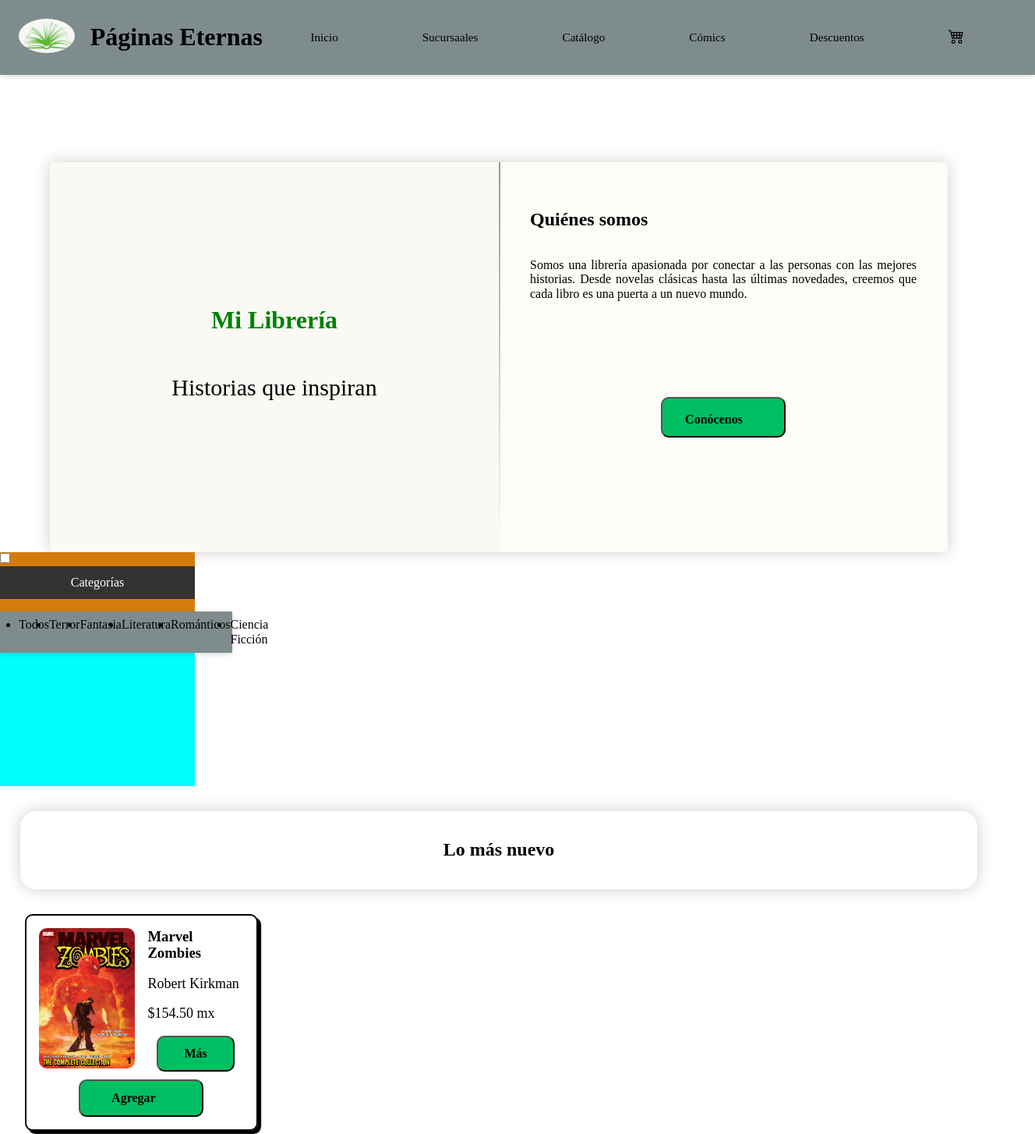
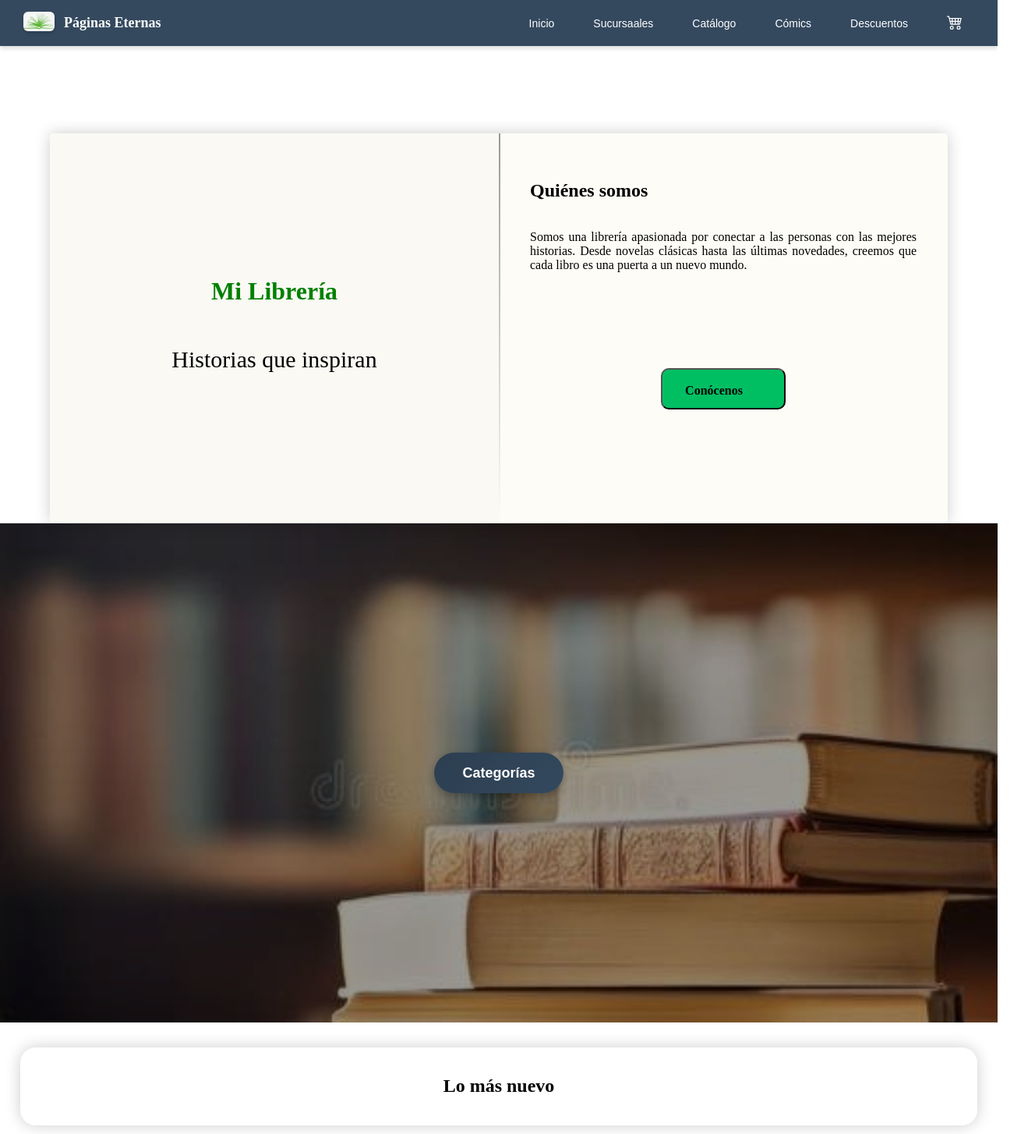
Before and after one commit to abreubrenda20/P-ginaLibreria, a website: page src/index.html in a window 1280 px wide. Shown: the top 1454 px of the page at 78% size, 1328 px wide, since content can reach past the window. Drawn offline with Linux system fonts and the light colour scheme.

Commit message:
Modifique la barra de navegación

```diff
--- a/src/index.html
+++ b/src/index.html
@@ -65,22 +65,24 @@
 
  <!-- Menú de las categorias  -->
  <section class="Categorias">
+  <div class="imagen de fondo ">
+    <img src="/P-ginaLibreria/img/biblioteca/librosapilados.jpg" alt="Fondo imagen">
+  </div>
+
   <div class="menu-container">
-
     <input type="checkbox" id="toggle">
-        <label for="toggle" class="menu-button"> Categorías </label>
+    <label for="toggle" class="menu-button">Categorías</label>
 
     <ul class="menu">
-        <li> Todos </li>
-        <li> Terror </li>
-        <li> Fantasia </li>
-        <li> Literatura</li>
-        <li> Románticos </li>
-        <li> Ciencia Ficción </li>
+      <li>Todos</li>
+      <li>Terror</li>
+      <li>Fantasía</li>
+      <li>Literatura</li>
+      <li>Románticos</li>
+      <li>Ciencia Ficción</li>
     </ul>
   </div>
 </section>
-
 
 
 
--- a/src/scss/layout/_Barradenavegacion.scss
+++ b/src/scss/layout/_Barradenavegacion.scss
@@ -2,41 +2,56 @@
 @use 'base/variables' as v;
 
 
-.menu{
-  background-color: #7f8c8d;
-  width: 100%;
-  //font-family: Georgia, 'Times New Roman', Times, serif;
-  padding: 0.5rem 1.5rem;
+.menu {
   display: flex;
-  flex-direction: row;
-  .cont-logo{
+  justify-content: space-between;
+  align-items: center;
+  padding: 10px 30px;
+  background: #34495e;
+  color: white;
+  box-shadow: 0 3px 6px rgba(0,0,0,0.15);
+
+  .cont-logo {
     display: flex;
-    flex-direction: row;
     align-items: center;
-    width: 28%;
+    gap: 12px;
+
+    .cont-image {
+      img {
+        width: 40px;
+        height: auto;
+        border-radius: 6px;
+        box-shadow: 0 2px 4px rgba(0,0,0,0.2);
+      }
+    }
+
+    h1 {
+      font-size: 18px;
+      margin: 0;
+    }
+  }
+
+  nav {
+    display: flex;
+    align-items: center;
     gap: 20px;
-    .cont-image{
-      width: 20%;
-      border-radius: 50%;
-      img{
-        width: 100%;
-        border-radius: 50%;
+
+    a {
+      color: white;
+      font-family: Arial, Helvetica, sans-serif;
+      font-size: 14px;
+      font-weight: 500;
+      text-decoration: none;
+      padding: 8px 15px;
+      border-radius: 50px;
+      transition: all 0.3s ease;
+
+      &:hover {
+         background: linear-gradient(135deg, #00bf63, #88bdbc);
+        color: white;
+        box-shadow: 0 3px 6px rgba(0,0,0,0.15);
+        transform: translateY(-2px);
       }
     }
   }
-  nav{
-    width: 68%;
-    display: flex;
-    flex-direction: row;
-    align-items: center;
-    justify-content: space-between;
-    a{
-      padding: 0.4rem 1rem;
-      font-weight: 500;
-      font-size: 0.95rem;
-    }
-  }
-
-  //z-index: 1000;
-  box-shadow: 0 2px 6px rgba(0,0,0,0.15);
 }
--- a/src/scss/layout/_MenúDeCategorias.scss
+++ b/src/scss/layout/_MenúDeCategorias.scss
@@ -1,24 +1,102 @@
+.Categorias {
+  position: relative;
+  display: flex;
+  flex-direction: column;
+  align-items: center;
+  justify-content: center;
+  height: 80vh;
+  font-family: Arial, Helvetica, sans-serif;
+  overflow: hidden;
 
-.Categorias {
-  width: 250px;
-  height: 300px;
-    background-color: aqua;
-}
+
+  .imagen.de.fondo {
+    position: absolute;
+    top: 0;
+    left: 0;
+    width: 100%;
+    height: 100%;
+    z-index: -1;
+
+    img {
+      width: 100%;
+      height: 100%;
+      object-fit: cover;
+      filter: brightness(0.6);
+    }
+  }
+
   .menu-container {
     position: relative;
-    width: 100%;
-    background-color: rgb(212, 123, 13);
-  }
+    text-align: center;
+    z-index: 1;
 
 
+    #toggle {
+      display: none;
+    }
 
 
+    .menu-button {
+      display: inline-block;
+      padding: 16px 36px;
+      background: linear-gradient(135deg, #2c3e50, #34495e);
+      color: #fff;
+      font-size: 18px;
+      font-weight: 600;
+      border-radius: 50px;
+      cursor: pointer;
+      box-shadow: 0 4px 12px rgba(0,0,0,0.3);
+      transition: all 0.3s ease;
 
-.menu-button {
-  display: block;
-  background: #333;
-  color: white;
-  padding: 12px;
-  text-align: center;
+      &:hover {
+        background: linear-gradient(135deg, #1a252f, #2c3e50);
+        transform: translateY(-3px);
+      }
+    }
 
+
+    .menu {
+      display: none;
+      list-style: none;
+      margin: 20px 0 0 0;
+      padding: 0;
+      background: #fff;
+      border-radius: 12px;
+      box-shadow: 0 6px 18px rgba(0,0,0,0.25);
+      min-width: 220px;
+      text-align: left;
+      overflow: hidden;
+
+      li {
+        padding: 14px 20px;
+        font-size: 16px;
+        color: #333;
+        cursor: pointer;
+        transition: all 0.3s ease;
+
+        &:hover {
+          background: #1abc9c;
+          color: #fff;
+        }
+      }
+    }
+
+
+    #toggle:checked ~ .menu {
+      display: block;
+      animation: fadeIn 0.3s ease-in-out;
+    }
+  }
 }
+
+
+@keyframes fadeIn {
+  from {
+    opacity: 0;
+    transform: translateY(-10px);
+  }
+  to {
+    opacity: 1;
+    transform: translateY(0);
+  }
+}
--- a/src/scss/layout/_index.scss
+++ b/src/scss/layout/_index.scss
@@ -1,5 +1,5 @@
 @forward 'Barradenavegacion';
 @forward 'hero';
 @forward 'seccionNuevo';
+@forward 'MenúDeCategorias';
 @forward 'carritoCompras';
-@forward 'MenúDeCategorias';
```
Also changed, not shown: build/css/app.css, img/biblioteca/biblioteca.jpg (added), img/biblioteca/librosapilados.jpg (added). Lines whose indentation alone changed are shown as unchanged.
